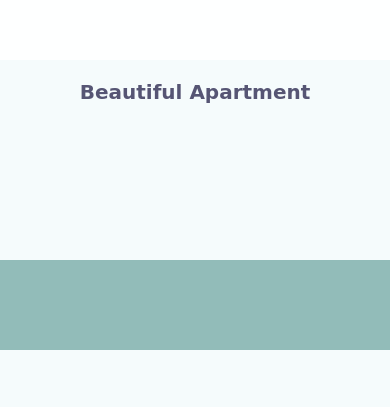
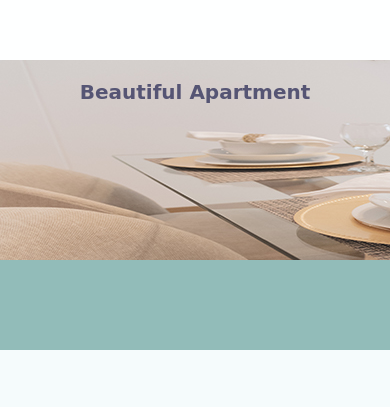
Before and after one commit to Editha03/Editha03.github.io, a plain HTML site: page index.html in a window 390 px wide. Shown: the top 407 px of the page. Drawn offline with Linux system fonts and the light colour scheme.

Commit message:
Update main.css

```diff
--- a/main.css
+++ b/main.css
@@ -29,7 +29,7 @@ body {
 
 header {
     height: 200px;
-    background: url("../img/plato1.jpg");
+    background: url("../plato1.jpg");
 
 
 
@@ -208,7 +208,7 @@ h1 {
 
     header{
 
-    background: url("../img/plato1.jpg");
+    background: url("../plato1.jpg");
     height: 200px;
     }
 
@@ -272,7 +272,7 @@ h1 {
 
   header{
 
-    background: url("../img/plato1.jpg");
+    background: url("../plato1.jpg");
     height: 200px;
     }
 
```
